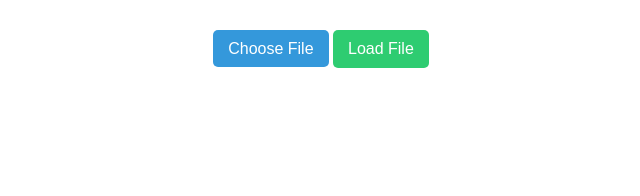
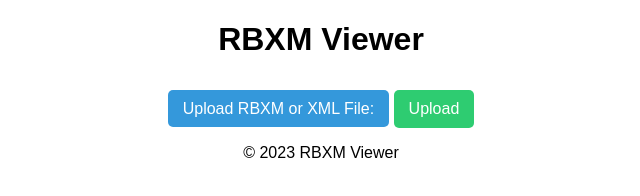
Before and after one commit to AlemDevCo/website, a plain HTML site: page index.html in a window 1280 px wide. Shown: the whole page, without its empty margins (319-959 px from the left). Drawn offline with Linux system fonts and the light colour scheme.

Commit message:
Update index.html

```diff
--- a/index.html
+++ b/index.html
@@ -3,14 +3,26 @@
 <head>
     <meta charset="UTF-8">
     <meta name="viewport" content="width=device-width, initial-scale=1.0">
+    <link rel="stylesheet" href="styles.css">
     <title>RBXM Viewer</title>
-    <link rel="stylesheet" href="styles.css">
 </head>
 <body>
-    <input type="file" id="fileInput" accept=".rbxm" />
-    <label for="fileInput">Choose File</label>
-    <button onclick="handleFile()">Load File</button>
-
-    <script src="app.js"></script>
+    <header>
+        <h1>RBXM Viewer</h1>
+    </header>
+    <main>
+        <section>
+            <label for="fileInput">Upload RBXM or XML File:</label>
+            <input type="file" id="fileInput" accept=".rbxm, .xml">
+            <button onclick="uploadFile()">Upload</button>
+        </section>
+        <section id="guiContainer">
+            <!-- Dynamic GUI rendering will happen here -->
+        </section>
+    </main>
+    <footer>
+        <p>&copy; 2023 RBXM Viewer</p>
+    </footer>
+    <script src="script.js"></script>
 </body>
 </html>
```
